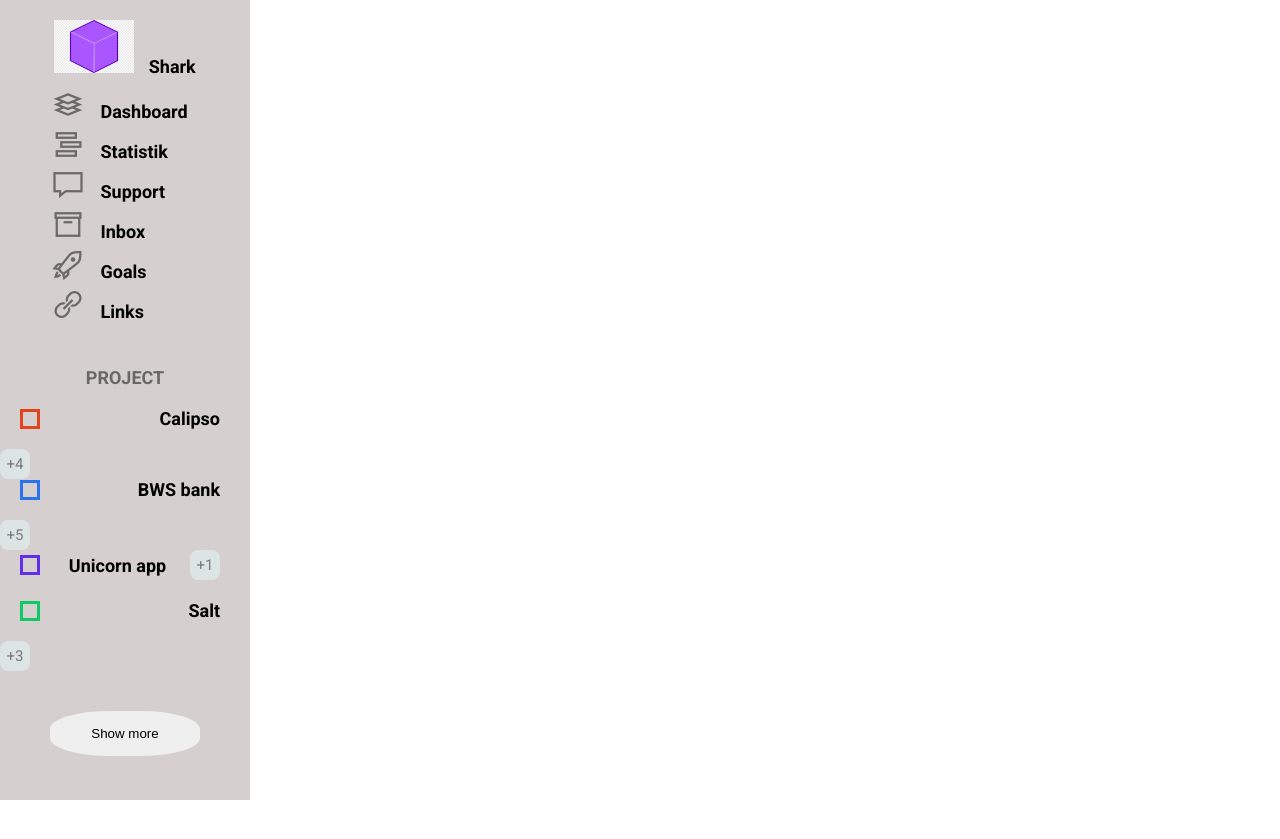
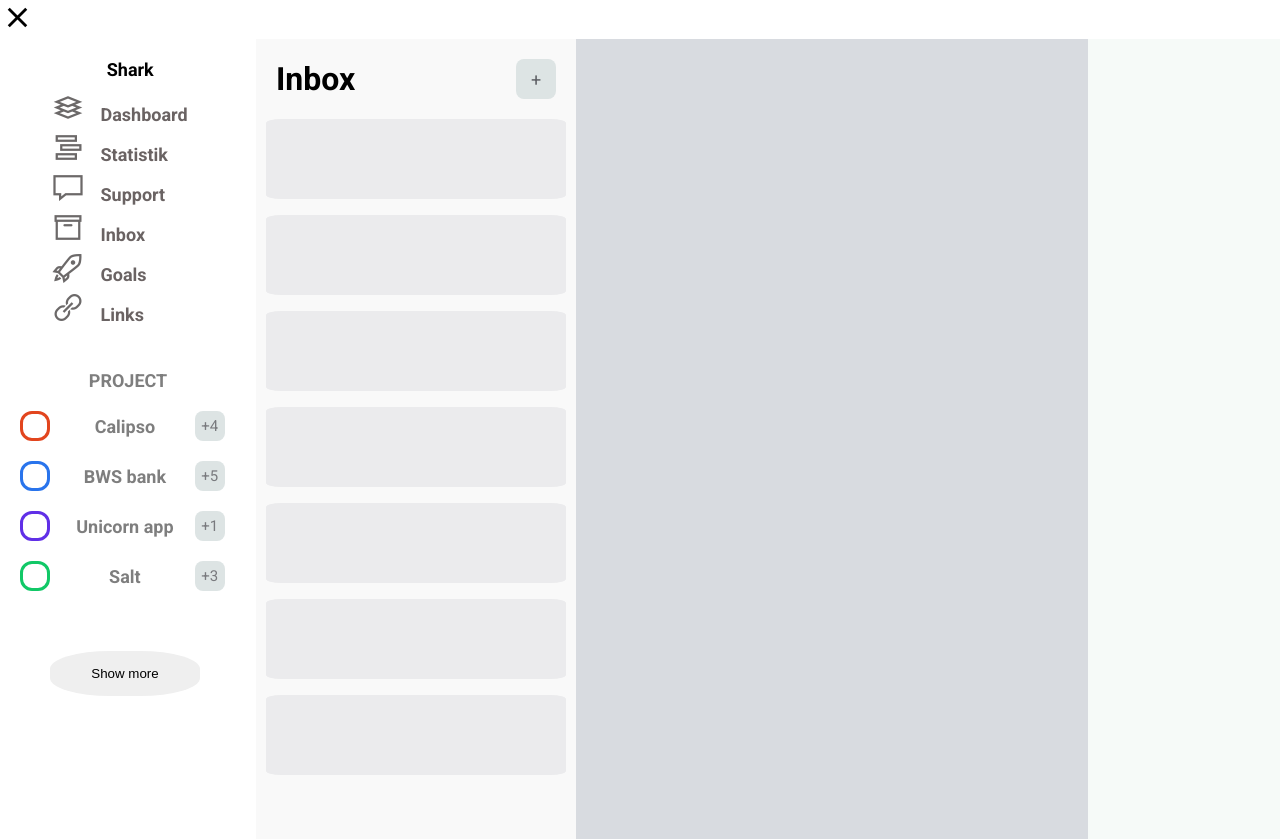
Before and after one commit to YevgeniyaSavchenko/PROJECT, a plain HTML site: page shark/index.html in a window 1280 px wide. Before the commit the page ends 800 px from the top, so only its background shows below. Drawn offline with nearby package versions, Linux system fonts and the light colour scheme; some icons are missing.

Commit message:
new chang

```diff
--- a/shark/index.html
+++ b/shark/index.html
@@ -7,7 +7,7 @@
   <meta name="viewport" content="width=device-width, initial-scale=1.0">
   <link rel="stylesheet"
     href="https://maxst.icons8.com/vue-static/landings/line-awesome/line-awesome/1.3.0/css/line-awesome.min.css">
-
+  <link rel="stylesheet" href="https://fontawesome.com/icons/cube?s=solid&f=sharp">
   <title>Shark App</title>
   <style>
     @import url('https://fonts.googleapis.com/css2?family=Roboto:wght@300;400;500;700;900&display=swap');
@@ -26,29 +26,20 @@
     body {
       height: 100%;
 
+
     }
 
-    .sidebar {
-      height: 100%;
-      background: rgb(213, 207, 207);
-      width: 250px;
-      position: fixed;
-      top: 0;
-      left: 0;
+    .page {
+      margin: 0;
     }
 
-    .inbox {
-      border-right: 1px solid gray;
-      width: 300px;
-      height: 100%;
+
+
+    .container::-webkit-scrollbar,
+    .messages::-webkit-scrollbar {
+      display: none;
     }
 
-    .main {
-      height: 100%;
-      display: flex;
-      position: absolute;
-      left: 250px;
-    }
 
     .menu__list {
       margin-left: 50px;
@@ -72,11 +63,20 @@
       font-weight: 600;
       font-size: 18px;
 
+
     }
 
-    .menu__item:hover {
-      color: rgb(125, 35, 209);
+    a {
+      text-decoration: none;
+      color: rgb(106, 99, 99);
     }
+
+    a:hover {
+      color: #7529c0
+    }
+
+    .menu__name {}
+
 
 
 
@@ -103,9 +103,10 @@
 
     .menu2__item--id {
       display: flex;
+      justify-content: space-between;
       align-items: center;
       width: 80%;
-      justify-content: space-between;
+
       margin-bottom: 20px;
       margin-left: 20px;
     }
@@ -116,8 +117,9 @@
     .menu2__item--blue,
     .menu2__item--purple,
     .menu2__item--green {
-      width: 20px;
-      height: 20px;
+      width: 30px;
+      height: 30px;
+      border-radius: 40%;
 
 
 
@@ -152,13 +154,14 @@
     }
 
 
-
+    .menu2__item {}
 
 
     .menu2__item--title {
       margin-left: 5px;
       font-size: 18px;
       font-weight: 600;
+      opacity: 0.5;
     }
 
 
@@ -192,11 +195,85 @@
     .btn:hover {
       background: rgb(174, 173, 173);
     }
+
+    .main {
+      height: 100%;
+      display: flex;
+      position: absolute;
+      left: 250px;
+    }
+
+    .wrapper {
+      margin: 0;
+      width: 100%;
+      height: 100%;
+      display: grid;
+      grid-template-columns: 20% 25% 40% 15%;
+      grid-template-rows: 100%;
+      grid-template-areas: "aside inbox chat panel";
+
+    }
+
+    .inbox {
+      grid-area: inbox;
+      background: #f9f9f9;
+      height: 100%;
+
+
+    }
+    aside {
+      grid-area: aside;
+      background:#fff;
+    }
+
+    .chat {
+      grid-area: chat;
+      background: #d8dbe0;
+    }
+
+    .panel {
+      grid-area: panel;
+      background: #f6faf8;
+    }
+
+
+
+    .inbox__head {
+      display: flex;
+      justify-content: space-between;
+      align-items: center;
+      padding: 20px;
+    }
+
+    .inbox__item--ball {
+      width: 40px;
+      height: 40px;
+      background-color: #dde4e4;
+      border-radius: 8px;
+      display: flex;
+      justify-content: center;
+      align-items: center;
+      color: #616368;
+      font-size: 18px;
+    }
+    .container {
+   overflow-y: scroll;
+
+    }
+      .chat-item {
+            height: 80px;
+            background: rgb(235, 235, 237);
+            border-radius: 5% 5%;
+            margin-right: 10px;
+            margin-left: 10px;
+            margin-bottom: 1rem;
+        }
+
   </style>
 </head>
 
 <body>
-  <aside class="sidebar">
+
 
   <div class="burger" onclick="toggleMenu()"><svg width="35" height="35" viewBox="0 0 24 24" fill="none"
       stroke="#000000" stroke-width="2" stroke-linecap="butt" stroke-linejoin="arcs">
@@ -205,8 +282,8 @@
     </svg>
   </div>
   <div class="wrapper">
-      <aside class="sidebar">
-        <div class="logo"><img src="./img/img.png" width="80px" class="img">
+    <aside class="aside">
+      <div class="logo"><img src="" alt="">
         Shark</div>
       <nav class="menu">
 
@@ -214,7 +291,7 @@
           <li class="menu__item">
             <span class="menu__text">
               <span class="menu__icon"><i class="las la-layer-group la-2x"></i></span>
-                <span class="menu__name"> Dashboard </span>
+              <a href="https://www.google.com/" target="_blank"><span class="menu__name"> Dashboard </span></a>
             </span>
 
 
@@ -223,7 +300,7 @@
 
             <span class="menu__text">
               <span class="menu__icon"><i class="las la-stream la-2x"></i></span>
-                <span class="menu__name"> Statistik </span>
+              <a href="https://www.google.com/" target="_blank"><span class="menu__name"> Statistik </span></a>
             </span>
 
             <span class="menu__icon"> <i class="las la-angel-right la-2x"></i>
@@ -234,7 +311,7 @@
 
             <span class="menu__text">
               <span class="menu__icon"><i class="las la-comment-alt la-2x"></i></span>
-                <span class="menu__name"> Support </span>
+              <a href="https://www.google.com/" target="_blank"><span class="menu__name"> Support </span></a>
             </span>
 
 
@@ -243,7 +320,7 @@
 
             <span class="menu__text">
               <span class="menu__icon"><i class="las la-archive la-2x"></i></span>
-                <span class="menu__name"> Inbox </span>
+              <a href="https://www.google.com/" target="_blank"><span class="menu__name"> Inbox </span></a>
             </span>
             <span class="menu__icon"><i class="las la-angel-right la-2x"></i></span>
 
@@ -252,7 +329,7 @@
 
             <span class="menu__text">
               <span class="menu__icon"><i class="las la-rocket la-2x"></i></span>
-                <span class="menu__name"> Goals </span>
+              <a href="https://www.google.com/" target="_blank"><span class="menu__name"> Goals </span></a>
             </span>
 
 
@@ -263,7 +340,7 @@
 
             <span class="menu__text">
               <span class="menu__icon"><i class="las la-link la-2x"></i></span>
-                <span class="menu__name"> Links </span>
+              <a href="https://www.google.com/"><span class="menu__name"> Links </span></a>
             </span>
 
 
@@ -284,8 +361,9 @@
               <span class="menu2__item">
                 <span class="menu2__item--title"> Calipso</span>
               </span>
+
+              <div class="menu2__item--ball">+4</div>
             </div>
-              <div class="menu2__item--ball">+4</div>
           </div>
 
           <div class="menu2__item">
@@ -294,15 +372,16 @@
               <span class="menu2__item">
                 <span class="menu2__item--title"> BWS bank</span>
               </span>
+
+              <div class="menu2__item--ball">+5</div>
             </div>
-              <div class="menu2__item--ball">+5</div>
           </div>
 
           <div class="menu2__item">
 
             <div class="menu2__item--id">
               <span class="menu2__item--purple"></span>
-                <span class="menu2__item--name">
+              <span class="menu2__item">
                 <span class="menu2__item--title">Unicorn app</span>
               </span>
 
@@ -317,30 +396,53 @@
               <span class="menu2__item">
                 <span class="menu2__item--title">Salt</span>
               </span>
+
+              <div class="menu2__item--ball">+3</div>
             </div>
-              <div class="menu2__item--ball">+3</div>
+          </div>
+
+
+        </div>
+
+        <div>
+          <button class="btn" type="button" name="show_more">Show more</button>
+        </div>
+    </aside>
+
+
+
+    <main></main>
+
+    <div class="inbox">
+      <span class="inbox__head">
+        <h1>Inbox</h1>
+        <div class="inbox__item--ball">+</div>
+      </span>
+      <div class="container">
+        <div class="chat-item"></div>
+        <div class="chat-item"></div>
+        <div class="chat-item"></div>
+        <div class="chat-item"></div>
+        <div class="chat-item"></div>
+        <div class="chat-item"></div>
+        <div class="chat-item"></div>
 
       </div>
 
 
     </div>
+    <div class="chat">
+
+    </div>
+    <div class="panel"></div>
+  </div>
+
+
+</body>
 
 
 
 
 
 
-          <div>
-            <button class="btn" type="button" name="show_more">Show more</button>
-          </div>
-
-      </aside>
-      <main></main>
-
-      <div class="inbox"></div>
-      <div class="chat"></div>
-      <div class="panel"></div>
-
-</body>
-
 </html>
```
Also changed, not shown: shark/img/img2.png (added), shark/img/img_avatar.png (added), 1 other file. Lines whose indentation alone changed are shown as unchanged.
